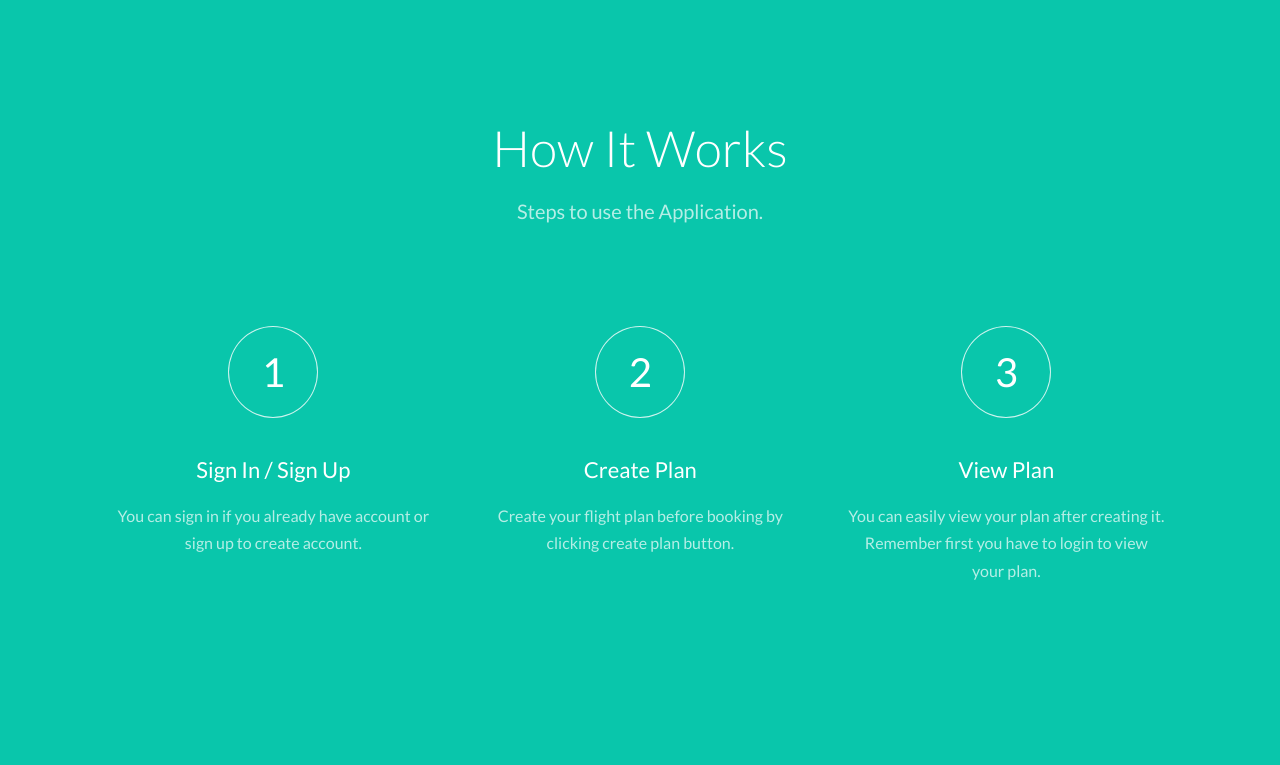
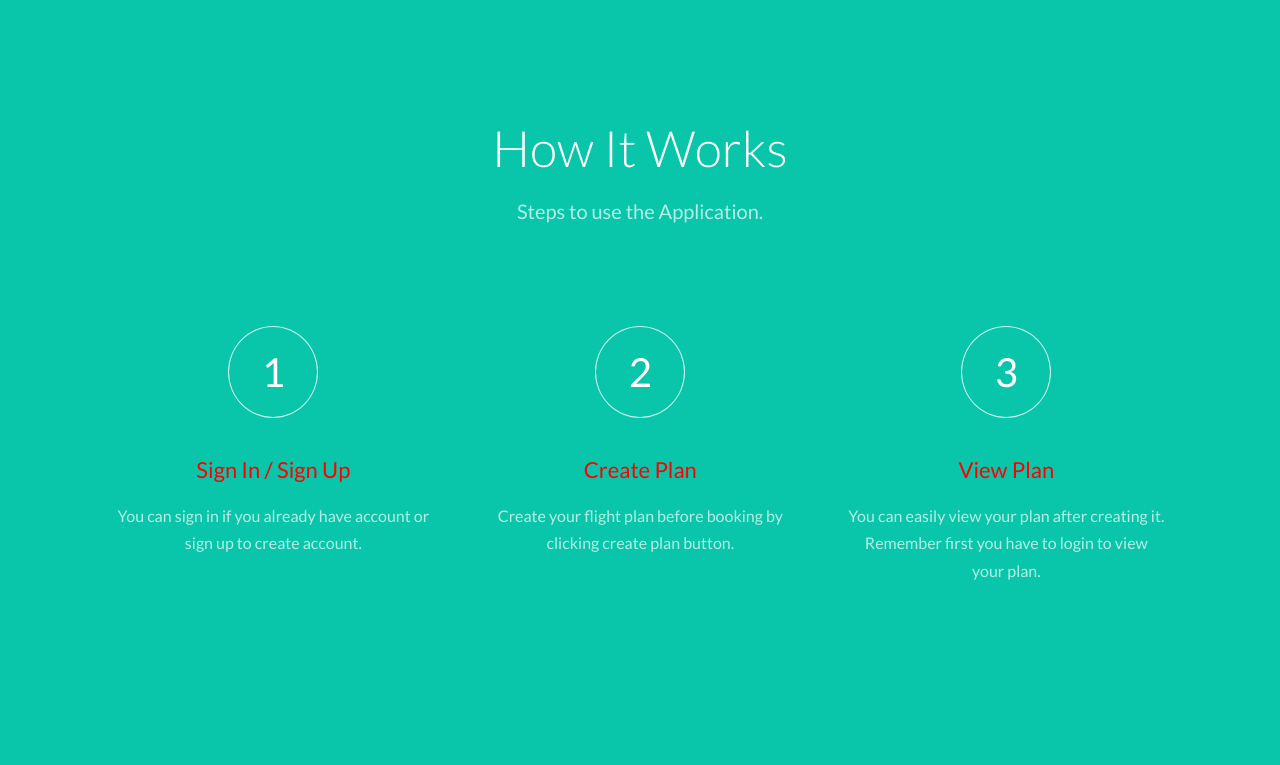
Before and after one commit to Ngazetungue/flight-plan-app, a Django app: page / in a window 1280 px wide. Shown: the part 2153-2918 px from the top of the page. Run offline with Django 3.2, Linux system fonts and the light colour scheme; some libraries are stand-ins or nearby versions; some web fonts are replaced.

Commit message:
Update index.html

```diff
--- a/travel/templates/travel/index.html
+++ b/travel/templates/travel/index.html
@@ -140,7 +140,7 @@
 						<span class="icon">
 							<i>1</i>
 						</span>
-						<h3>Sign In / Sign Up</h3>
+						<h3><a href="{% url 'login' %}" style="color: red">Sign In / Sign Up</a></h3>
 						<p>You can sign in if you already have account or sign up to create account.</p>
 					</div>
 				</div>
@@ -149,7 +149,7 @@
 						<span class="icon">
 							<i>2</i>
 						</span>
-						<h3>Create Plan</h3>
+						<h3><a href="{% url 'travel_create' %}" style="color: red">Create Plan</a></h3>
 						<p>Create your flight plan before booking by clicking create plan button.</p>
 					</div>
 				</div>
@@ -158,7 +158,7 @@
 						<span class="icon">
 							<i>3</i>
 						</span>
-						<h3>View Plan</h3>
+						<h3> <a href="{% url 'travellist' %}" style="color:red">View Plan</a></h3>
 						<p>You can easily view your plan after creating it. Remember first you have to login to view your plan.</p>
 					</div>
 				</div>
```
